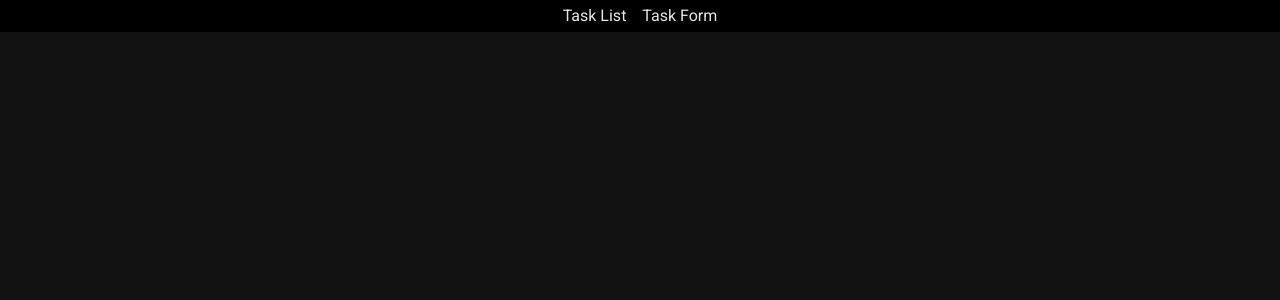
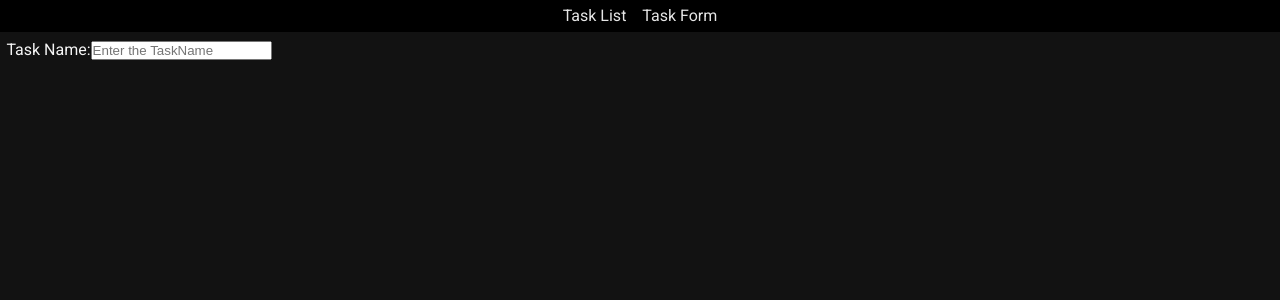
Before and after one commit to Espadv69/Course-2025, a React (Vite) app in the folder TaskList/: page /form in a window 1280 px wide. Shown: the top 300 px of the page. Built offline with nearby package versions, Linux system fonts and the light colour scheme; the HTML template or start-up script is replaced by a standard one.

Commit message:
Add margin to TaskForm and import CSS styles

```diff
--- a/TaskList/src/components/TaskForm/TaskForm.jsx
+++ b/TaskList/src/components/TaskForm/TaskForm.jsx
@@ -1,10 +1,11 @@
 import { useState } from 'react'
+import './TaskForm.css'
 
 const TaskForm = ({ onAddTask }) => {
   const [taskName, setTaskName] = useState('')
 
   return (
-    <form>
+    <form style={{ marginTop: '40px' }}>
       <label>
         Task Name:
         <input
```
